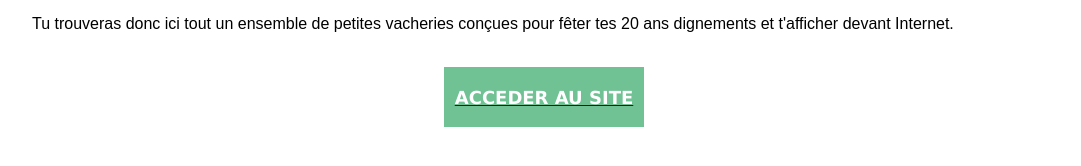
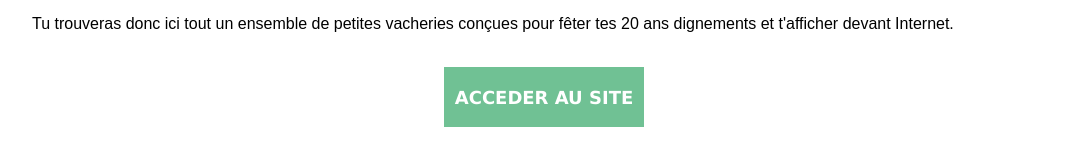
Before and after one commit to Simpleprune/simpleprune.github.io, a Jekyll site: the page accueil.html, which Jekyll copies as it is, in a window 1280 px wide. Shown: the part 707-873 px from the top of the page, without its empty margins (96-1177 px from the left). Built offline with Jekyll 4.4.1, drawn with Linux system fonts in a browser that asks for light colours.

Commit message:
Update style.css

```diff
--- a/css/style.css
+++ b/css/style.css
@@ -38,12 +38,10 @@ margin: 0 auto;
 
 }
 
-a.buttn-ys{
+a{
    text-decoration:none;
 }
-a.buttn-ys-highlight{
-   text-decoration:none;
-}
+
 .buttn-ys-highlight{
   display: block;
   background-color: #64AF82;
```
